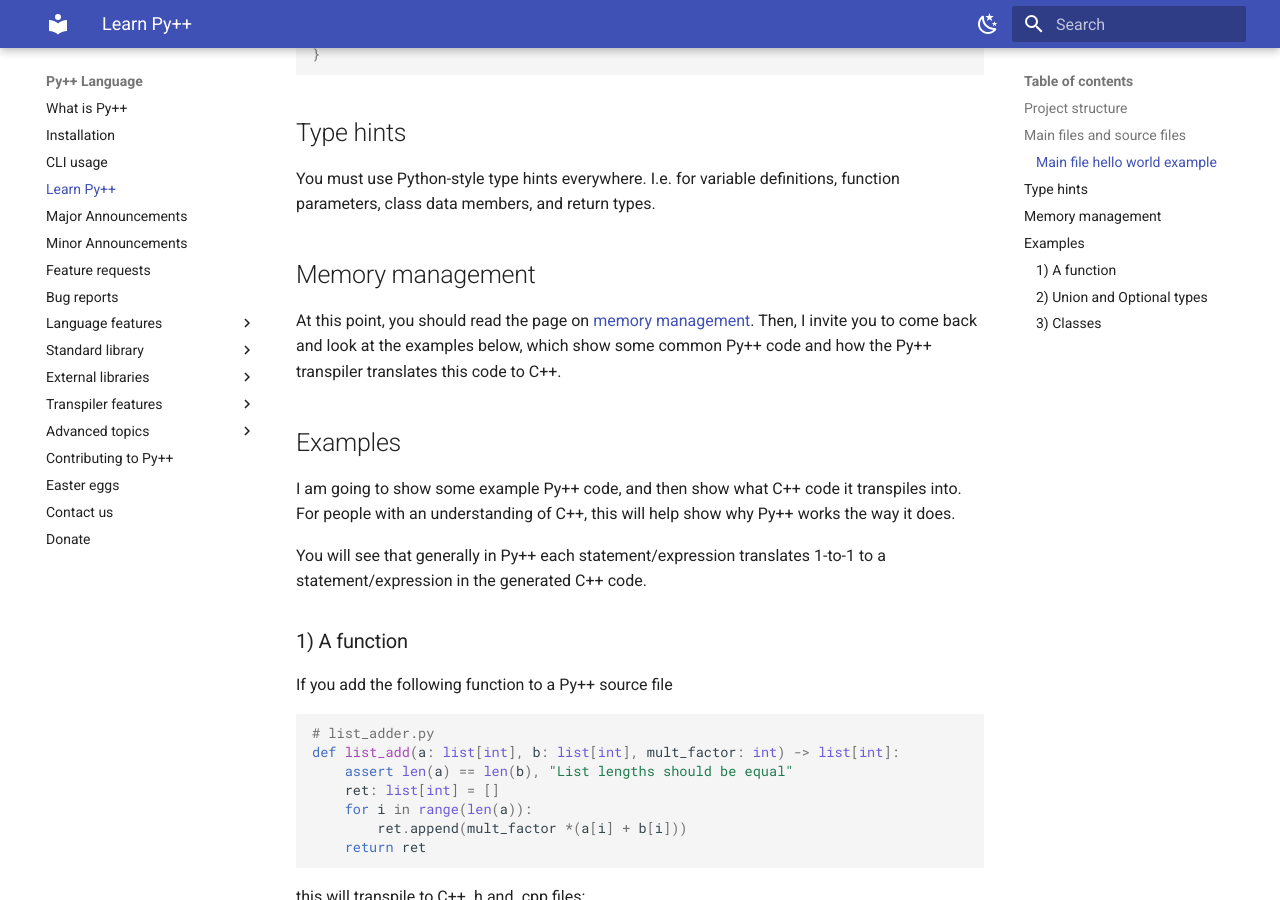
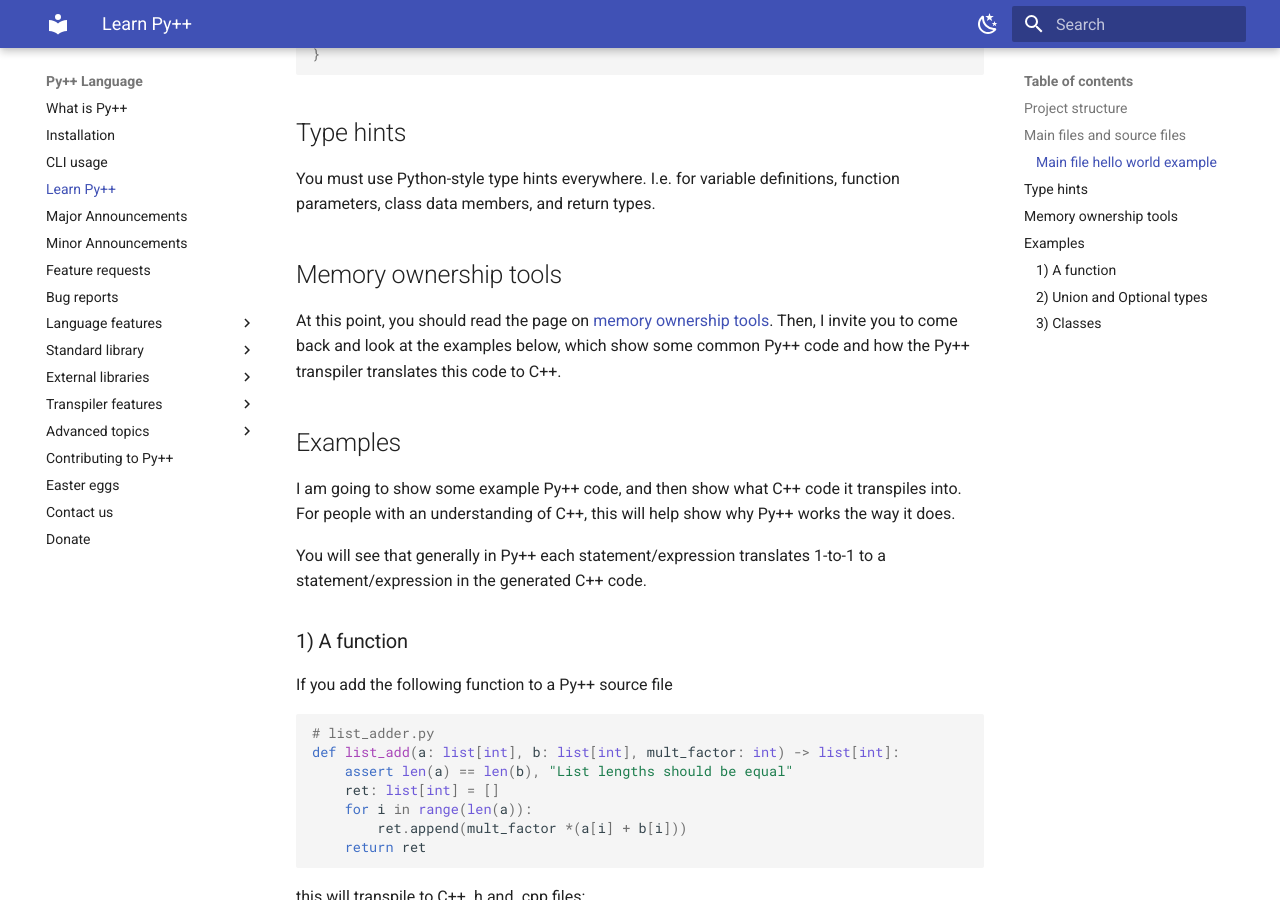
Before and after one commit to curtispuetz/pypp-docs, an MkDocs documentation site: the page built from docs/learn_pypp.md, in a window 1280 px wide and 900 px high, scrolled down 1233 px. Built offline with MkDocs 1.6.1 and Material for MkDocs 9.7.7, drawn with Linux system fonts in a browser that asks for light colours.

Commit message:
call Ref, Val, and mov memory ownership tools

```diff
--- a/docs/learn_pypp.md
+++ b/docs/learn_pypp.md
@@ -49,9 +49,9 @@ int main() {
 
 You must use Python-style type hints everywhere. I.e. for variable definitions, function parameters, class data members, and return types.
 
-## Memory management
+## Memory ownership tools
 
-At this point, you should read the page on [memory management](lang_features/manual_memory_management.md). Then, I invite you to come back and look at the examples below, which show some common Py++ code and how the Py++ transpiler translates this code to C++.
+At this point, you should read the page on [memory ownership tools](lang_features/memory_ownership_tools.md). Then, I invite you to come back and look at the examples below, which show some common Py++ code and how the Py++ transpiler translates this code to C++.
 
 ## Examples
 
--- a/mkdocs.yml
+++ b/mkdocs.yml
@@ -29,7 +29,7 @@ nav:
   - Feature requests: feature_requests.md
   - Bug reports: bug_reports.md
   - Language features:
-      - manual memory management (Ref, Val, and mov): lang_features/manual_memory_management.md
+      - memory ownership tools (Ref, Val, and mov): lang_features/memory_ownership_tools.md
       - types:
         - list: lang_features/types/list.md
         - set: lang_features/types/set.md
```
Also changed, not shown: docs/lang_features/built_in_functions.md (+1 -1 lines), docs/lang_features/other_keywords.md (+1 -1 lines), docs/lang_features/memory_ownership_tools.md (renamed from docs/lang_features/manual_memory_management.md).
